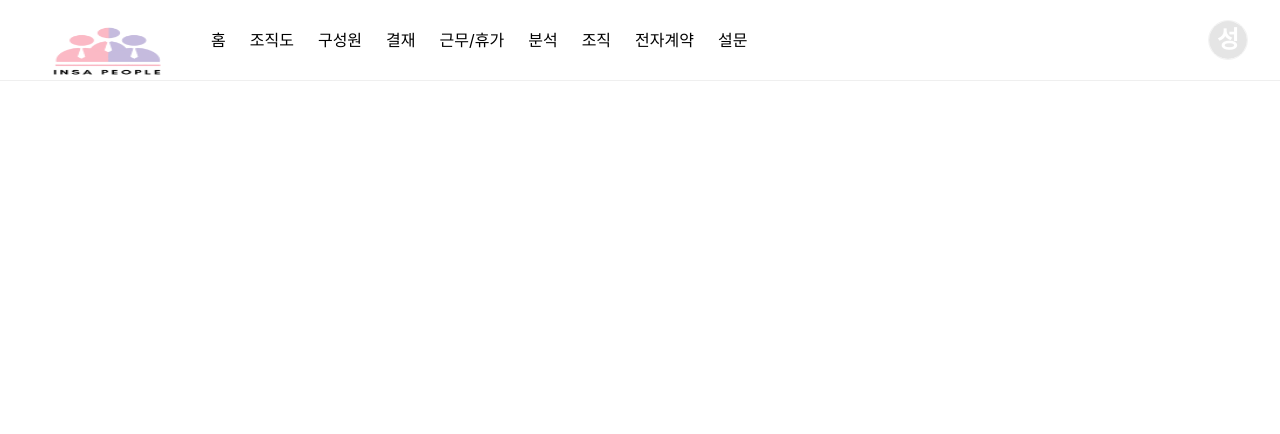
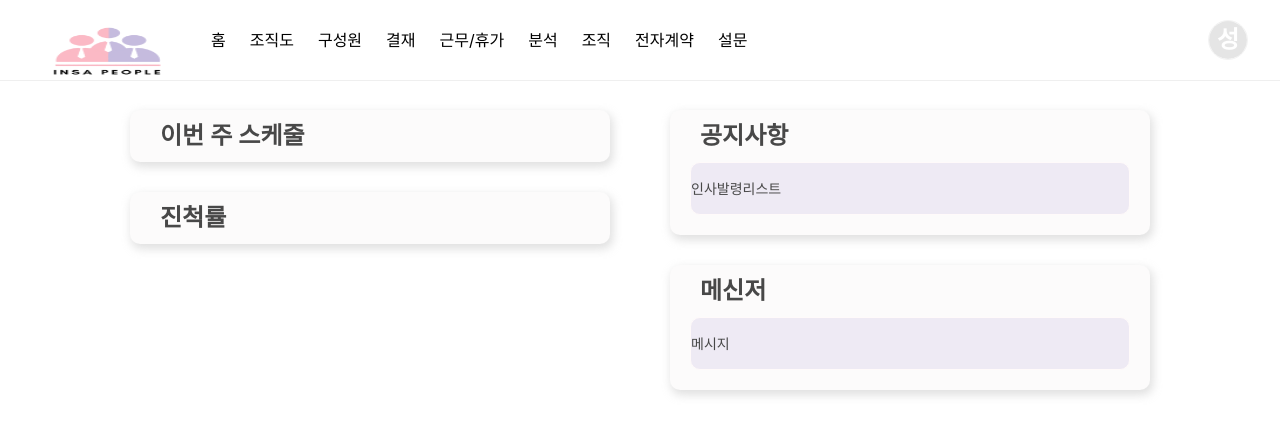
Before and after one commit to in4pp/In4PeopleFront, a React (Create React App) app: page / in a window 1280 px wide. Shown: the top 434 px of the page. Built offline with nearby package versions, Linux system fonts and the light colour scheme.

Commit message:
main test3

```diff
--- a/src/App.js
+++ b/src/App.js
@@ -11,7 +11,7 @@ function App() {
     <BrowserRouter>
       <Routes>
         <Route path="/" element={<Layout />}>
-
+        <Route index element={<Main />}/>
           <Route path="/taskApproval" element={<ApprovalSidebar />}>
             <Route index element={<TaskSubmit />}/>
           </Route>
--- a/src/pages/main/Main.module.css
+++ b/src/pages/main/Main.module.css
@@ -28,6 +28,9 @@
 div {
     display: block;
 }
+.one{
+    padding : 80px 100px 0px 100px;
+}
 .pplist
 {
     padding-right: 20px;
```
